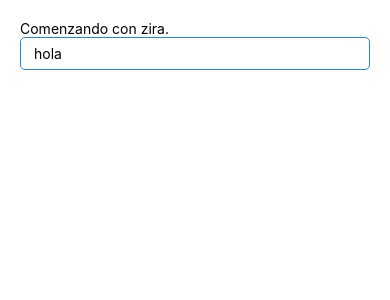
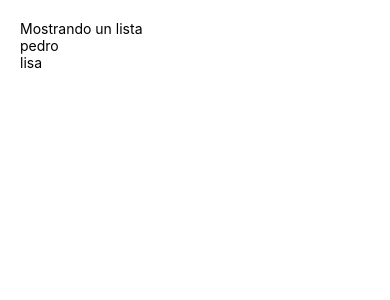
Before and after one commit to DJhonJ/Zira, a React Native app: screen / in a window 390 px wide. Shown: the top 300 px of the page. Built offline with nearby package versions, Linux system fonts and the light colour scheme.

Commit message:
listando response de api con FatList

```diff
--- a/App.js
+++ b/App.js
@@ -1,15 +1,37 @@
 import React, { Component } from 'react';
-import { StyleSheet, Text, View } from 'react-native';
+import { StyleSheet, Text, View, FlatList } from 'react-native';
 import Constants from 'expo-constants';
 
 import Input from './src/components/Input.js';
+
+const datos = [
+  {
+    name: 'pedro',
+    age: 10
+  },
+  {
+    name: 'lisa',
+    age: 4
+  }
+];
+
+class Item extends Component {
+  render(){
+    return(
+      <View>
+      </View>
+    )
+  }
+}
 
 class App extends Component {
   render(){
     return (
       <View style={styles.container}>
-        <Text>Comenzando con zira.</Text>
-        <Input styleInput="2" />
+        <Text>Mostrando un lista</Text>
+        <FlatList
+          data={datos}
+          renderItem={({item}) => <Text>{ item.name }</Text> }/>
       </View>
     );
   }
```
